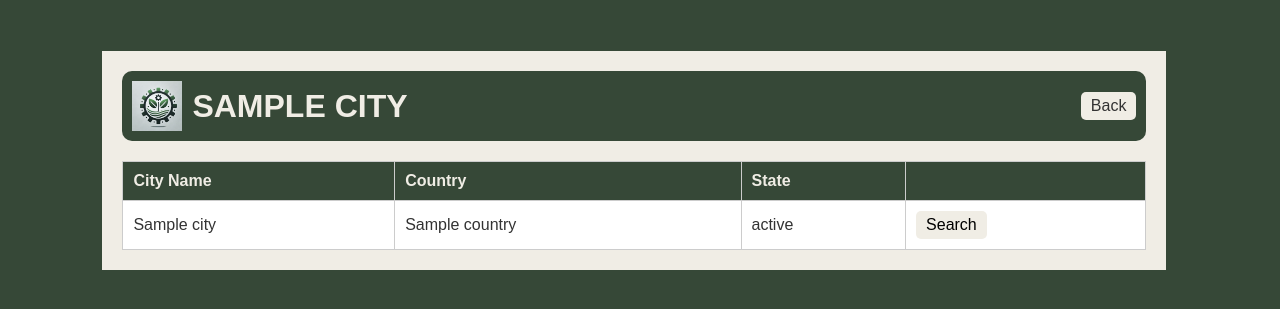
After one commit to rubenyh/SpaceApps2024_Agriculture, a Flask app: template index/templates/search.html in a window 1280 px wide. The commit adds this page. Shown: the top 309 px of the page. Run offline with Flask 3, Linux system fonts and the light colour scheme; the template is opened without the code that fills it: most values are stand-ins (such as "Sample title", 1, 10 or a date in 2020).

Commit message:
Implemented endpoint /search to gather weather data from the city selected by the user. Due: format data for user-friendliness

```diff
--- a/index/app.py
+++ b/index/app.py
@@ -1,32 +1,22 @@
-from flask import Flask, render_template, request, redirect, url_for
-import requests
+from flask import Flask, render_template, request
+from weather_api import gather_data_name
 
 app = Flask(__name__)
-
-# Function to retrieve weather data from OpenWeather API
-def get_weather_data(city_name):
-    api_key = 'b05ad82a832f5da790b48645e5943fc7'  # Replace with your actual API key
-    url = f"http://api.openweathermap.org/data/2.5/weather?q={city_name}&appid={api_key}&units=metric"
-    response = requests.get(url)
-    if response.status_code == 200:
-        return response.json()
-    return None
 
 @app.route("/")
 def index():
     return render_template("index.html")
 
-@app.route('/search', methods=['GET'])
+
+@app.route("/search")
 def search():
-    city = request.args.get('q')  # Get the search query from the URL
-    if city:
-        data = get_weather_data(city)
-        if data:
-            return render_template('secondarypage.html', data=data, city=city)
-        else:
-            return render_template('secondarypage.html', error="City not found", city=city)
-    else:
-        return redirect(url_for('index'))
+    city = request.args.get("q")
+    data = gather_data_name(city)
+    return render_template("search.html", cities=data)
 
-if __name__ == '__main__':
-    app.run(debug=True)
+
+@app.route("/results")
+def results():
+    data = request.args.get("data")
+    print(data)
+    return render_template("results.html", data=data)
--- a/index/static/secondarypagecss.css
+++ b/index/static/secondarypagecss.css
@@ -13,7 +13,6 @@ body {
     margin-right: 8%;
     background-color: #f0ede5;
     padding: 20px;
-    border-radius: 10px;
 }
 
 header {
@@ -48,7 +47,6 @@ h1 {
     padding: 5px;
     font-size: 1rem;
     border: 1px solid #f0ede5;
-    border-radius: 5px;
     margin-right: 10px;
 }
 
--- a/index/templates/index.html
+++ b/index/templates/index.html
@@ -17,7 +17,7 @@
 
             <div class="search-bar">
                 <form action="/search" method="get">
-                    <input autocomplete="off" type="text" name="q" id="searchInput" placeholder="Write a name of a country, state or city">
+                    <input autocomplete="off" name="q" type="text" placeholder="Write a name of a country, state or city">
                     <button type="submit">Search</button>
                 </form>
             </div>
--- /dev/null
+++ b/index/templates/search.html
@@ -0,0 +1,48 @@
+<!DOCTYPE html>
+<html lang="en">
+<head>
+    <meta charset="UTF-8">
+    <meta name="viewport" content="width=device-width, initial-scale=1.0">
+    <title>{{ city }} Weather</title>
+    <link rel="stylesheet" href="../static/secondarypagecss.css">
+</head>
+<body>
+    <div class="container">
+        <header>
+            <img src="../static/logo.png" alt="Logo" class="logo">
+            <h1>{{ city | upper }}</h1>
+            <a href="/" class="back-button">Back</a>
+        </header>
+
+        <main>
+            <div class="search-bar">
+                <table>
+                    <thead>
+                        <tr>
+                            <th>City Name</th>
+                            <th>Country</th>
+                            <th>State</th>
+                            <th></th>
+                        </tr>
+                    </thead>
+                    <tbody>
+                        {% for city in cities %}
+                            <tr>
+                                <td>{{ city['name'] }}</td>
+                                <td>{{ city['sys']['country'] }}</td>
+                                <td>{{ city['state'] }}</td>
+                                <td>
+                                    <form action="/results" method="get">
+                                        <button type="submit">Search</button>
+                                        <input type="hidden" name="data" value="{{ city }}">
+                                    </form>
+                                </td>
+                            </tr>
+                        {% endfor %}
+                    </tbody>
+                </table>
+            </div>
+        </main>
+    </div>
+</body>
+</html>
--- a/index/weather_api.py
+++ b/index/weather_api.py
@@ -1,5 +1,6 @@
 import requests
 
+# http://api.openweathermap.org/geo/1.0/direct?q={name}&appid=b05ad82a832f5da790b48645e5943fc7&limit=100
 api_key = 'b05ad82a832f5da790b48645e5943fc7'
 
 # From the name of a city, returns a tuple with its latitud and longitud respectively
@@ -18,8 +19,10 @@ def gather_data_latlong(lat, long):
 
 # Gathers current climate data from a city taking its name as input. Returb
 def gather_data_name(name):
-    cities = lat_long(name)
+    names = lat_long(name)
     response = []
-    for city in cities:
-        response.append(gather_data_latlong(city['lat'], city['lon']))
+    for city in names:
+        city_data = gather_data_latlong(city['lat'], city['lon'])
+        city_data['state'] = city.get('state', '')
+        response.append(city_data)
     return response
```
Also changed, not shown: index/templates/results.html (added, +13 -0 lines), index/templates/secondarypage.html (deleted, +0 -65 lines).
